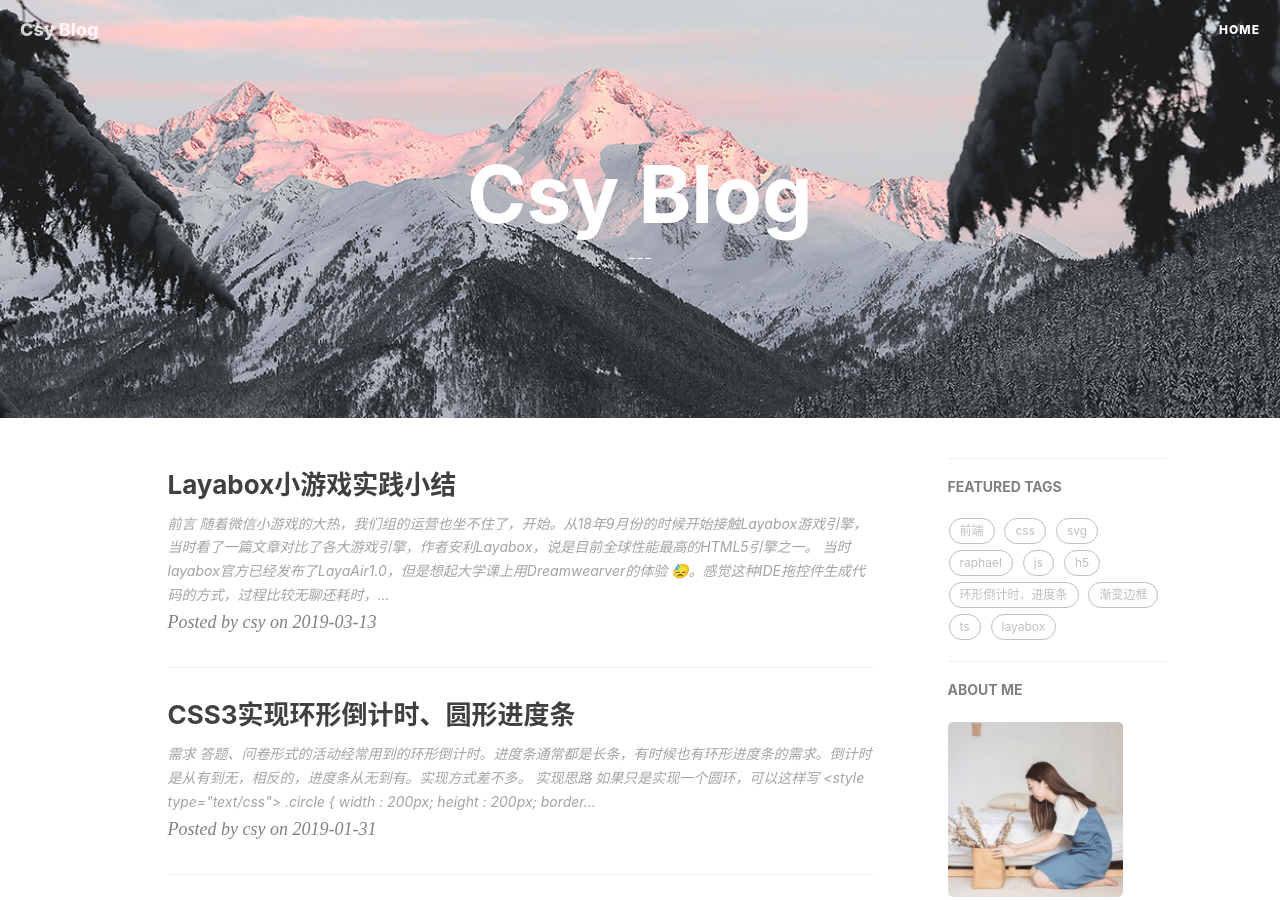
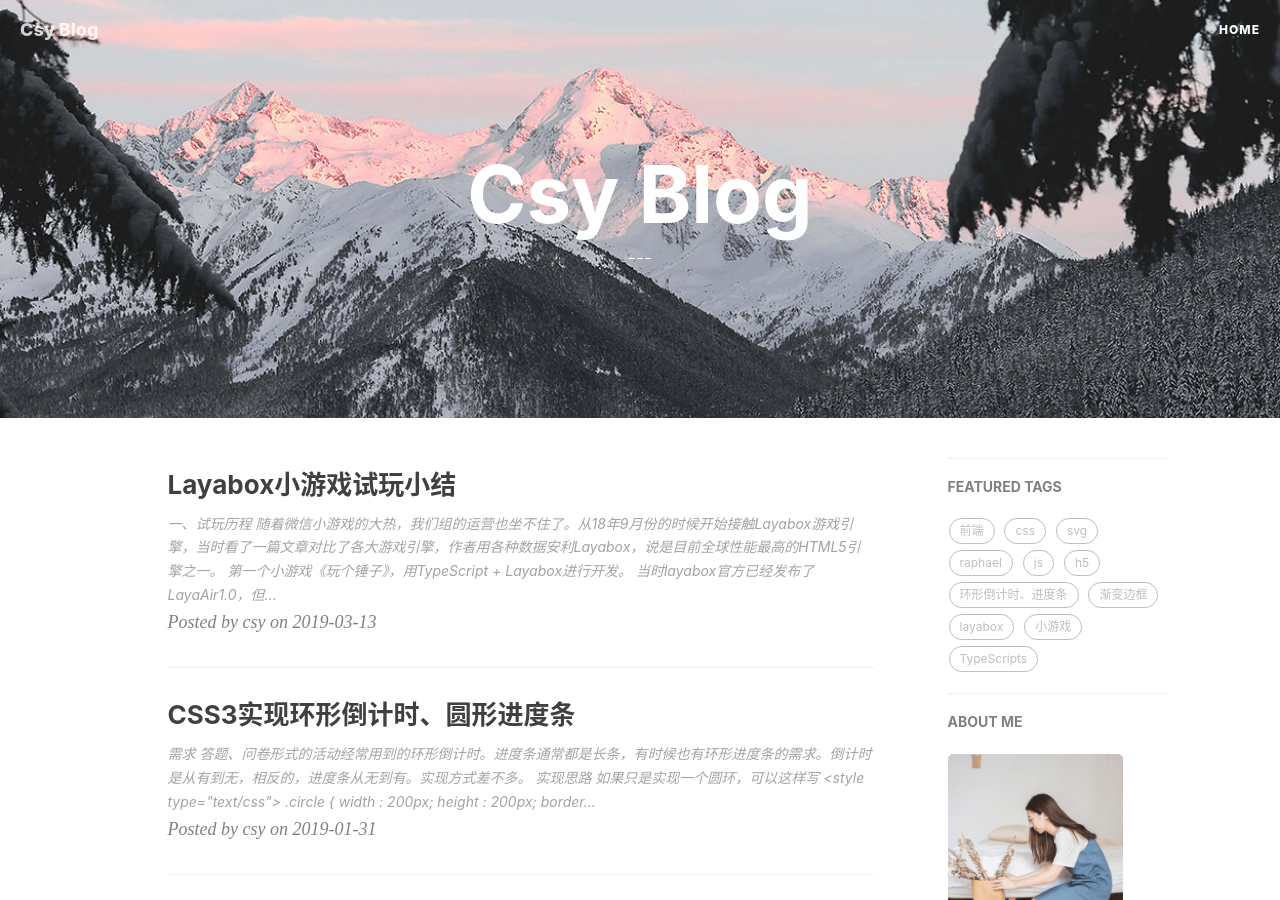
Before and after one commit to IdeaEcho/IdeaEcho.github.io, a Jekyll site: the page built from index.html, in a window 1280 px wide and 900 px high. Built offline with Jekyll 4.4.1, drawn with Linux system fonts in a browser that asks for light colours; nearby versions of some CDN libraries; emoji names are drawn with the system emoji font; the list of posts is cut into pages by our own code; comment, search, counter and statistics services are not loaded; some of the changed lines change nothing that is shown.

Commit message:
fix:layabox

````diff
--- a/_posts/2019-3-13-layabox.md
+++ b/_posts/2019-3-13-layabox.md
@@ -1,51 +1,108 @@
 ---
 layout:     post
-title:      "Layabox小游戏实践小结"
+title:      "Layabox小游戏试玩小结"
 subtitle:   ""
 author:     "csy"
 header-img: "img/home-bg2.jpg"
 header-mask:  0.5
 catalog: true
 tags:
-    - 前端
-    - js
-    - ts
     - layabox
+    - 小游戏
+    - TypeScripts
 ---
 
-## 前言
+## 一、试玩历程
 
-随着微信小游戏的大热，我们组的运营也坐不住了，开始。从18年9月份的时候开始接触Layabox游戏引擎，当时看了一篇文章对比了各大游戏引擎，作者安利Layabox，说是目前全球性能最高的HTML5引擎之一。
+随着微信小游戏的大热，我们组的运营也坐不住了。从18年9月份的时候开始接触Layabox游戏引擎，当时看了一篇文章对比了各大游戏引擎，作者用各种数据安利Layabox，说是目前全球性能最高的HTML5引擎之一。
 
-当时layabox官方已经发布了LayaAir1.0，但是想起大学课上用Dreamwearver的体验 :sweat:。感觉这种IDE拖控件生成代码的方式，过程比较无聊还耗时，而且生成的代码也比较冗余。考虑到第一个小游戏《玩个锤子》需求算比较简单，不需要用到物理引擎，入门开发尽量轻量级，省去学习IDE的时间成本，所以没有用官方的IDE，用TypeScript + layabox入门。
+- 第一个小游戏《玩个锤子》，用TypeScript + Layabox进行开发。
+> 当时layabox官方已经发布了LayaAir1.0，但是想起大学课上用Dreamwearver的体验。 :sweat:感觉这种IDE拖控件生成代码的方式，过程比较无聊还耗时，而且生成的代码也比较冗余。考虑到需求算比较简单，不需要用到物理引擎，入门开发尽量轻量级，省去学习IDE的时间成本，所以没用官方的IDE。
 
-第二个小游戏《旋转吧胖胖》，需要用到物理引擎，而且之前尝试了TypeScript + layabox，要写很多的代码，比较辛苦，代码的可读性比较差。所以这个开发这个游戏，打算玩一玩LayaAir1.0。 嗯，真香。:neutral_face:
+- 第二个小游戏《旋转吧胖胖》，用JavaScript + LayaAir1.0。
+> 需要用到物理引擎，而且之前尝试了TypeScript + Layabox，要写很多的代码，比较辛苦，代码的可读性比较差。开发第二个小游戏就打算玩一玩LayaAir1.0，用的是JavaScript。嗯，真香。:neutral_face:
 
-### 实现的游戏
+- 第三个小游戏《牙牙跳跳》，JavaScript + LayaAir2.0。
 
-![ts+layabox](/img/layabox/playHammer.png) ![js+layabox](/img/layabox/climb.png)
+用Layabox实现的几个游戏地址如下
 
-### 自适应全屏
-设计稿是750 * 1334，为了自适应移动端各种尺寸的分辨率，我的实现是：
+![ts+Layabox](/img/layabox/playHammer.png) ![js+Layabox](/img/layabox/climb.png)
 
+### 二、解放F8、F5
+LayaAir有一套已经配好的gulp文件（.laya/compile.js），开发过程中，如果想预览效果，需要先后按F8（编译）+F5（调试），是的，而且有数秒的等待时间，开发效率非常低。然后chorme就会自动打开一个页面如下：
+
+![demo](/img/layabox/demo.png)
+
+:grimacing: 额，这个访问路径，好像没办法Hybrid？果断抛弃。用webpack配置开发环境。重新配置后 npm run dev +（ctrl+s）即可完成编译。
+
+### 三、常用的全局参数配置
+
+##### 1.设置网络基础路径 Laya.URL.basePath
+
+通过basePath属性可以设置网络基础路径。如果不设置，默认为当前网页的路径。最终地址将被格式化为basePath+相对URL地址，适用于静态资源替换cdn地址。
+在入口文件Main.js里的constructor设置，这里需要注意，一定要写在初始化引擎之后，也就是```Laya.init(GameConfig.width, GameConfig.height, Laya["WebGL"]);```，因为初始化的时候会重置。
+
+##### 2.取消音效播放后自动删除
+```js
+Laya.SoundManager.autoReleaseSound = false;
+```
+
+##### 3.自适应全屏
+设计稿是750 * 1334，为了自适应移动端各种尺寸的分辨率，我的实现是编辑模式Scene场景宽高设置750*1334方便开发，代码模式```this.height = Laya.stage.height```设置Scene高度为stage舞台高度。首页底部的内容用bottom定位，其余部分用y定位。
 ```js
 GameConfig.width = 750;
 GameConfig.height = 1334;
 GameConfig.scaleMode ="fixedwidth"; //场景适配模式
-GameConfig.screenMode = "none"; //场景横竖屏
 GameConfig.alignV = "middle"; //垂直对齐模式
 GameConfig.alignH = "center"; //水平对齐模式
 ```
-编辑模式Scene场景宽高设置750*1334方便开发，代码模式```this.height = Laya.stage.height```设置Scene高度为stage舞台高度。
+矮肥屏和高瘦屏的效果图如下。
 
-首页底部的内容用bottom定位，其余部分用y定位。高瘦屏和矮肥屏的效果图如下。
 ![ts+layabox](/img/layabox/toothJumpS.png) ![js+layabox](/img/layabox/toothJumpL.png)
 
-### 常用的全局参数配置
+### 四、移动物理世界
 
-- Laya.URL.basePath 通过basePath属性可以设置网络基础路径。如果不设置，默认为当前网页的路径。最终地址将被格式化为basePath+相对URL地址，适用于静态资源替换cdn地址。
-在入口文件Main.js里的构造器配置，当时遇到一个坑，```Laya.URL.basePath='url'```一定要写在初始化```Laya.init(GameConfig.width, GameConfig.height, Laya["WebGL"]);```之后，否则不生效。
+Laya的2D物理引擎，是使用Box2d(一个用于模拟2D刚体物体的C++引擎)驱动的。默认世界根容器为stage。移动时是整个物理世界移动，实际需求中一个界面上一部分物体需要跟随人物的移动而移动，另一部分比如分数栏，血条等需要固定。可以将所有需要移动的Sprite放在同一个容器中，然后改变物理世界根容器，根据此容器作为物理世界坐标世界，进行坐标变换，就可以整体位移物理对象，保持物理世界不变。
+```js
+const _mapBox = this.owner.getChildByName("mapBox")
+laya.physics.Physics.I.worldRoot = _mapBox
+```
+设置完之后，动一动，效果如下。咦，明明改变了物理世界根容器，为什么物理辅助线显示碰撞体的位置和想象中的不一样？不用担心，是用于调试的物理辅助线出问题了，实际碰撞体的位移是正确的。:sweat_smile:
+> 当时开发第二个小游戏时，查文档反复确认使用的方式没问题，不知道问题出在哪里。纠结了很久只好弃用移动物理容器的方案，改其他方式实现。第三个小游戏再把这个问题拿出来看看，才发现原来如此...
 
-### 物理世界
+![移动前](/img/layabox/physics1.png) ![移动后](/img/layabox/physics2.png)
 
-Physics.I.worldRoot=场景
+### 五、地图的生成
+
+![all](/img/layabox/all.png)
+
+拿到设计稿，地图居然是纯色的，那就用代码写好了。然后就愉快的开始写地图的生成算法，用drawPoly画多边形写地面。斜坡上的刺，也可以通过斜坡的最低点和最高点的坐标，算出数量和角度进行绘制。
+
+```js
+let z = Math.sqrt(x*x+y*y) //斜边
+let num = parseInt(z/thornW) //刺的数量=斜边/刺宽
+let deg = Math.atan2(y,x) / (Math.PI/180) //倾斜角度
+```
+写完demo之后，需求方说后续的版本可能会换肤，也就是说地图的图案会变。:sweat_smile: 只好心疼的删掉代码，改用几个size的 矩形精灵+插件：RigidBody, ChainCollider来实现地图的拼接，在生成时，随机调用。
+
+![ground](/img/layabox/ground.png)
+
+拼接的效果底部会有空隙，从上面地图的底部开始平铺填充，尽量节省Sprite的数量。
+![ground2](/img/layabox/ground2.png)
+```js
+let path = []
+path.push(0,bottom)
+path.push(0, h)
+path.push(w, h)
+path.push(w, bottom)
+block.graphics.drawPoly(0, 0, path, "#79ab69")
+```
+
+### 六、碎碎念
+
+##### 1、人物跳跃
+思路是给人物一个力，让他跳起来，于是搜API找到这个方法applyForce：对刚体施加力。这里需要注意，必须要本身就有速度，施加力之后才会起作用。而人物一开始是静止站立的，所以
+applyForce、applyLinearImpulse施加速度冲量，都没有用，要用setVelocity设置速度，比如setVelocity({x:10,y:-10})。
+
+##### 2、Skin、Texture傻傻分不清
+在代码模式，换肤的时候需要注意图片资源有的是用Skin，有的是Texture。比如button是Skin、Sprite是Texture。
````
Also changed, not shown: img/layabox/all.png (added), img/layabox/demo.png (added), img/layabox/ground.png (added), img/layabox/ground2.png (added), img/layabox/physics.png (added), img/layabox/physics1.png (added), img/layabox/physics2.png (added), img/layabox/toothJumpL.png, img/layabox/toothJumpS.png.
